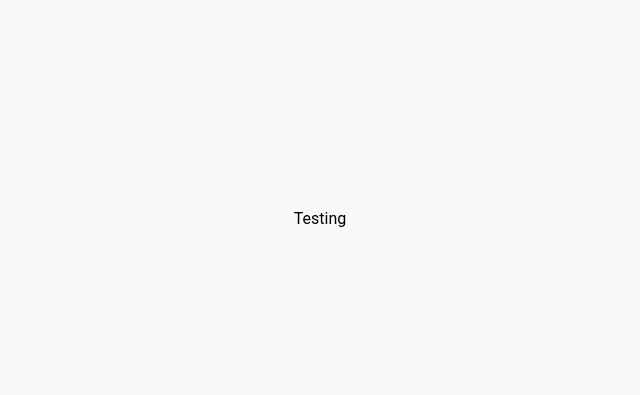
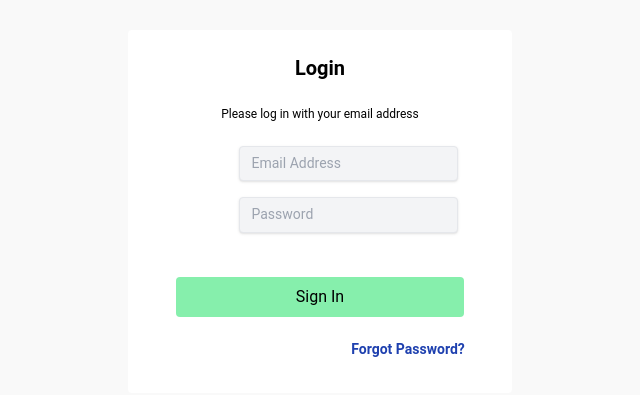
Before and after one commit to hamzaelalamy/f-blastek, a React (Vite) app in the folder app/: page / in a window 1280 px wide. Shown: the part 213-608 px from the top of the page, without its empty margins (320-960 px from the left). Built offline with nearby package versions, Linux system fonts and the light colour scheme.

Commit message:
add a login form and admin slice for admin authentication, conifgure store and add redux hooks

```diff
--- a/app/src/App.tsx
+++ b/app/src/App.tsx
@@ -1,10 +1,20 @@
 import './App.css'
-
+import LoginForm from './components/common/LoginForm'
+import Header from './components/common/Header'
+//import { Routes, Route } from 'react-router-dom'
+import { BrowserRouter as Router, Routes, Route } from 'react-router-dom';
+import DashboardLayout from './layouts/DashboardLayout'
 function App() {
 
   return (
     <>
-      <h1 className='flex items-center justify-center h-screen text-black' >Testing</h1>
+   <Router>
+      <Routes>
+        <Route path="/" element={<LoginForm />} />
+        <Route path="/dashboard" element={<DashboardLayout />} />
+      </Routes>
+    </Router>
+
     </>
   )
 }
--- a/app/src/components/common/Header.tsx
+++ b/app/src/components/common/Header.tsx
@@ -0,0 +1,51 @@
+import React from "react";
+
+function Header() {
+  return (
+    <div>
+      <nav className="bg-white p-4  border-black">
+        <div className="container mx-auto flex justify-between items-center">
+          <div className="text-green-300 text-xl font-bold">F'Blastek</div>
+          <ul className="flex items-center space-x-4">
+            <li>
+              <a href="#" className="text-black text-xs  hover:text-gray-300">
+                Home
+              </a>
+            </li>
+            <li>
+              <a href="#" className="text-black text-xs ml-8 hover:text-gray-300">
+                About
+              </a>
+            </li>
+            <li>
+              <a href="#" className="text-black text-xs ml-8 hover:text-gray-300">
+                Services
+              </a>
+            </li>
+            <li>
+              <a href="#" className="text-black text-xs ml-8 hover:text-gray-300">
+                Contact
+              </a>
+            </li>
+          </ul>
+          <div className="justify-between">
+            <button
+              className="bg-green-300  hover:bg-green-400 text-xs text-white    py-1 px-4  "
+              type="submit"
+            >
+              Sign In
+            </button>
+            <button
+              className="bg-orange-400  hover:bg-orange-500 text-xs text-white  ml-1  py-1 px-4 "
+              type="submit"
+            >
+             Sign Up
+            </button>
+          </div>
+        </div>
+      </nav>
+    </div>
+  );
+}
+
+export default Header;
--- /dev/null
+++ b/app/src/components/common/LoginForm.tsx
@@ -0,0 +1,84 @@
+import React,{useState} from "react";
+import { loginAdmin } from "../../slices/adminSlice";
+import {useAppDispatch,useAppSelector} from "../../hooks/reduxHooks"
+import { useNavigate  } from "react-router-dom";
+
+
+function LoginForm() {
+  const [email,setEmail] =useState('');
+  const [password,setPassword] =useState('');
+  const {loading, error, admin} = useAppSelector(
+    (state) => state.admin
+  )
+
+  const dispatch = useAppDispatch();
+  const navigate = useNavigate();
+  const handelLoginEvent = async(e:React.FormEvent<HTMLFormElement>)=>{
+    e.preventDefault();
+    try{
+      let adminCredentials={
+        admin:{
+  email:email,
+  password:password
+        },
+        loading:true,
+        error:null,
+      }
+      dispatch(loginAdmin(adminCredentials));
+      console.log("error:",error)
+     navigate("/dashboard")
+    }catch(err){
+      console.log(err)
+    }
+
+  }
+  return (
+    <div className="flex justify-center items-center h-screen">
+      <form className="w-full max-w-sm bg-white  rounded px-8 pt-6 pb-8 mb-4" onSubmit={handelLoginEvent}>
+        <h2 className="text-center text-xl font-bold mb-6">Login</h2>
+        <h6 className="text-center text-xs  mb-6">
+          Please log in with your email address
+        </h6>
+        <div className="mb-4">
+          <input
+            className="shadow  appearance-none border rounded ml-14 py-2 px-3  bg-gray-100 text-sm text-gray-700 leading-tight  focus:outline-none focus:shadow-outline"
+            id="email"
+            type="email"
+            placeholder="Email Address"
+            required
+            value={email} onChange={(e)=>setEmail(e.target.value)}
+          />
+        </div>
+        <div className="mb-6">
+          <input
+            className="shadow appearance-none border rounded  ml-14 py-2 px-3  bg-gray-100 text-sm text-gray-700 bg-color leading-tight focus:outline-none focus:shadow-outline"
+            id="password"
+            type="password"
+            placeholder="Password"
+            required
+            value={password} onChange={(e)=>setPassword(e.target.value)}
+
+          />
+        </div>
+        <div className="flex items-center  mx-auto justify-between">
+
+          <button
+            className="bg-green-300 w-72 hover:bg-green-400  text-black h-13  my-5 ml-4 py-2 px-4 rounded focus:outline-none focus:shadow-outline"
+            type="submit"
+          >
+            Sign In
+          </button>
+
+        </div>
+        <div>
+        <a className="inline-block align-baseline font-bold text-sm ml-44 text-blue-800 hover:underline" href="#">
+        Forgot Password?
+      </a>
+        </div>
+
+      </form>
+    </div>
+  );
+}
+
+export default LoginForm;
--- /dev/null
+++ b/app/src/hooks/reduxHooks.ts
@@ -0,0 +1,5 @@
+import { useDispatch, useSelector } from "react-redux";
+import type { RootState, AppDispatch } from "../store/configureStore";
+
+export const useAppDispatch = useDispatch.withTypes<AppDispatch>()
+export const useAppSelector = useSelector.withTypes<RootState>()
--- a/app/src/layouts/DashboardLayout.tsx
+++ b/app/src/layouts/DashboardLayout.tsx
@@ -0,0 +1,9 @@
+import React from 'react'
+
+function DashboardLayout() {
+  return (
+    <div>welcome ADMIN</div>
+  )
+}
+
+export default DashboardLayout
--- /dev/null
+++ b/app/src/slices/adminSlice.tsx
@@ -0,0 +1,71 @@
+import { createSlice, PayloadAction,createAsyncThunk  } from "@reduxjs/toolkit";
+import {LOCAL_URL} from '../constants/Config'
+import axios from "axios";
+
+
+
+interface AdminState{
+    admin:{
+        email:string | null,
+        password: string | null
+    }
+    loading:boolean,
+    error:null|string,
+
+}
+
+const initialState : AdminState ={
+        loading:false,
+        admin:{
+            email:  null ,
+            password : null
+        },
+        error:null
+
+};
+
+export const loginAdmin = createAsyncThunk(
+'/admin/loginAdmin',async(adminCredential:AdminState)=>{
+    console.log(adminCredential);
+const request = await axios.post(`${LOCAL_URL}api/auth/loginAdmin`,adminCredential)
+
+const response= await request.data;
+//localStorage.setItem('admin',JSON.stringify(response))
+return response;
+
+}
+
+);
+
+const adminSlice = createSlice({
+    name:'admin',
+    initialState,
+    reducers: {
+
+    },
+    extraReducers:(builder)=>{
+
+        builder.addCase(loginAdmin.pending,(state)=>{
+            state.loading=true;
+            state.error=null;
+        })
+        .addCase(loginAdmin.fulfilled,(state,action)=>{
+            state.loading=false;
+            state.admin=action.payload;
+            state.error=null;
+        })
+        .addCase(loginAdmin.rejected,(state,action)=>{
+            state.loading=false;
+            if (action.payload && typeof action.payload == "string") {
+                state.error = action.payload;
+            }
+
+           //state.error=action.error.message;
+        })
+    }
+
+}
+);
+
+
+export default adminSlice.reducer;
--- /dev/null
+++ b/app/src/slices/authSlice.ts
@@ -0,0 +1,11 @@
+import {createSlice} from '@reduxjs/toolkit'
+
+
+
+const authSlice = createSlice({
+
+    name:'auth',
+    initialState:'',
+    reducers:{},
+});
+export default authSlice.reducer;
--- a/app/src/store/configureStore.tsx
+++ b/app/src/store/configureStore.tsx
@@ -0,0 +1,15 @@
+import {configureStore} from "@reduxjs/toolkit"
+import adminReducer  from "../slices/adminSlice"
+
+const store = configureStore({
+
+reducer:{
+    admin : adminReducer,
+}
+});
+
+export type RootState = ReturnType<typeof store.getState>
+export type AppDispatch = typeof store.dispatch
+
+
+export default store;
--- a/src/routes/admin.routes.ts
+++ b/src/routes/admin.routes.ts
@@ -11,7 +11,7 @@ import adminAuthMiddleware from '../middleware/authorization';
 
 const router = express.Router();
 
-router.post('/admins', verifyToken, adminAuthMiddleware, createAdmin);
+router.post('/admins', createAdmin);
 router.get('/admins', verifyToken, adminAuthMiddleware, getAllAdmins);
 router.get('/admins/:id', verifyToken, adminAuthMiddleware, getAdminById);
 router.put('/admins/:id', verifyToken, adminAuthMiddleware, updateAdminById);
--- a/src/routes/authentication.admin.routes.ts
+++ b/src/routes/authentication.admin.routes.ts
@@ -5,7 +5,7 @@ import loginSanitization from '../utils/login.sanitization'
 const router = express.Router();
 
 
-router.post('/auth/loginAdmin',loginSanitization,validateRequest,loginAdmin);
+router.post('/auth/loginAdmin',loginAdmin);
 router.post('/auth/logoutAdmin',loginSanitization,validateRequest,logoutAdmin);
 router.post('/auth/forgotPasswordAdmin',forgotPasswordAdmin);
 router.patch('/auth/resetPasswordAdmin/:token',resetPasswordAdmin);
```
Also changed, not shown: app/src/main.tsx (+10 -8 lines).
